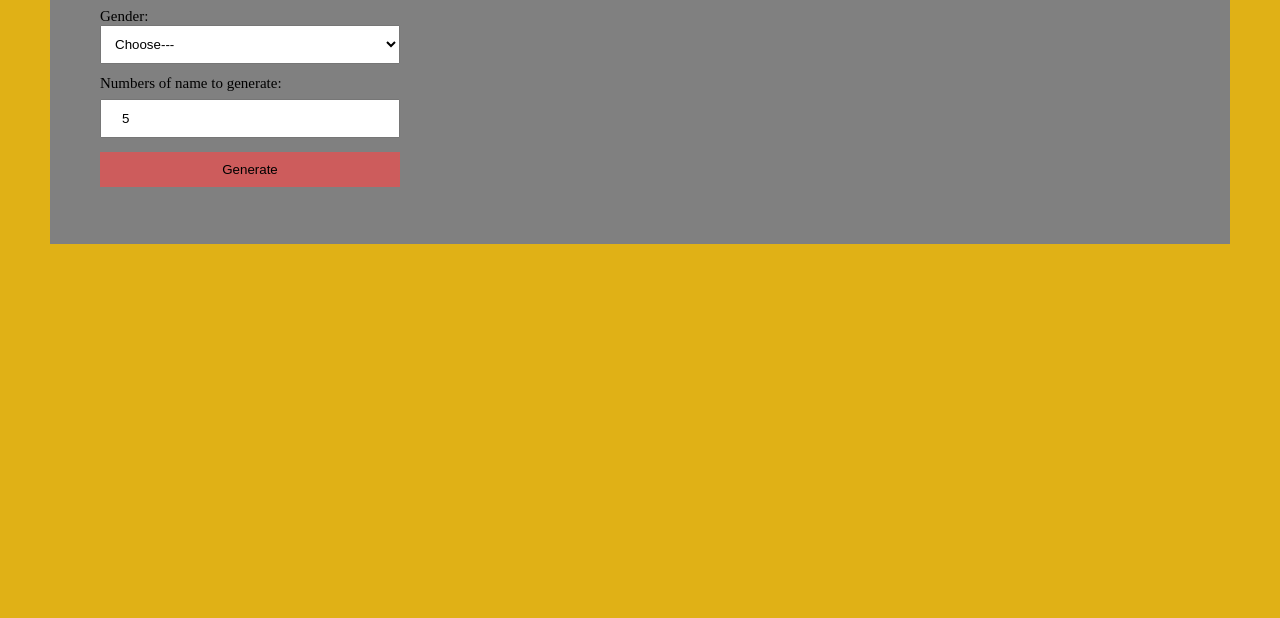
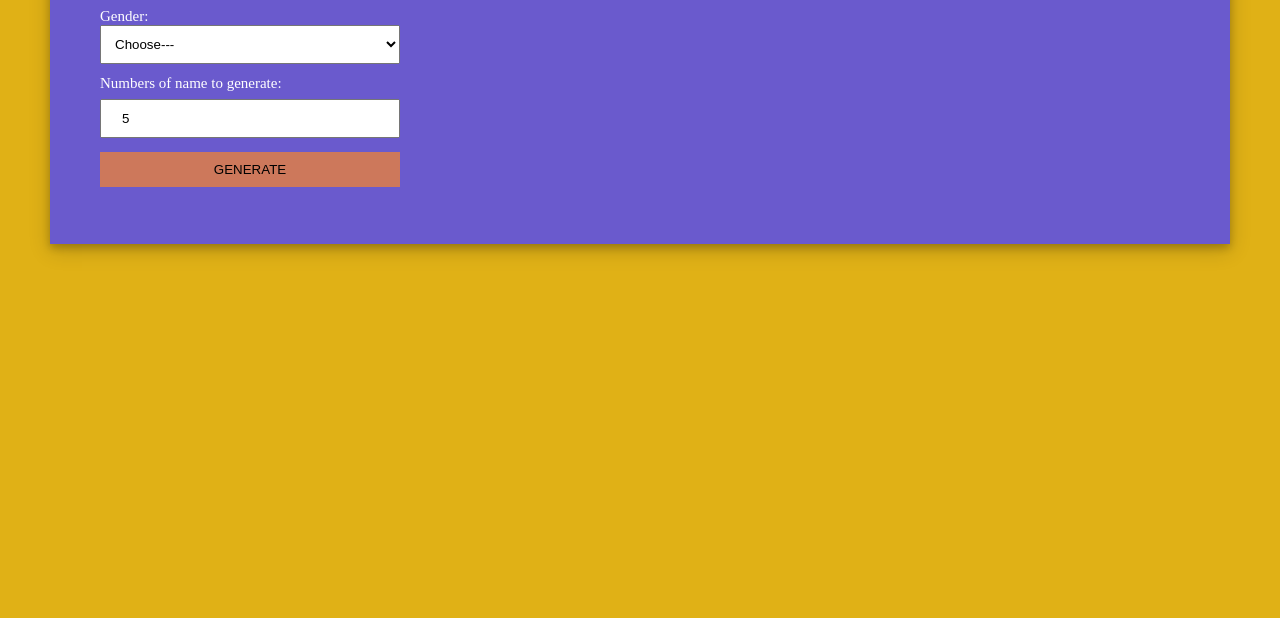
Before and after one commit to Aftabe/Name-generating-app, a plain HTML site: page index.html in a window 1280 px wide. Shown: the part 182-800 px from the top of the page. Drawn offline with Linux system fonts and the light colour scheme.

Commit message:
new css style applied

```diff
--- a/css/style.css
+++ b/css/style.css
@@ -15,8 +15,10 @@
 
   .container {
     padding: 5rem;
-    background-color: grey;
+    background-color: #6a5acd;
+    color: white;
     margin: 5rem;
+    box-shadow: 0 4px 8px 0 rgba(0, 0, 0, 0.2), 0 6px 20px 0 rgba(0, 0, 0, 0.19);
   }
 
   /* Row */
@@ -54,7 +56,9 @@
   }
 
   .btn {
-    background-color: indianred;
+    /* background-color: #dcd8f3; */
+    background-color:  	#cd785b;
     outline: none;
     border: none;
+    text-transform: uppercase;
   }
```
